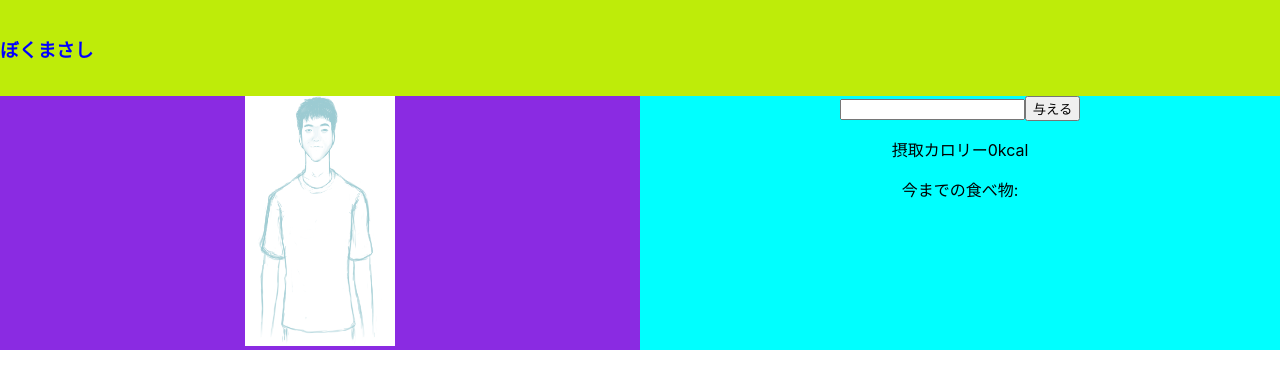
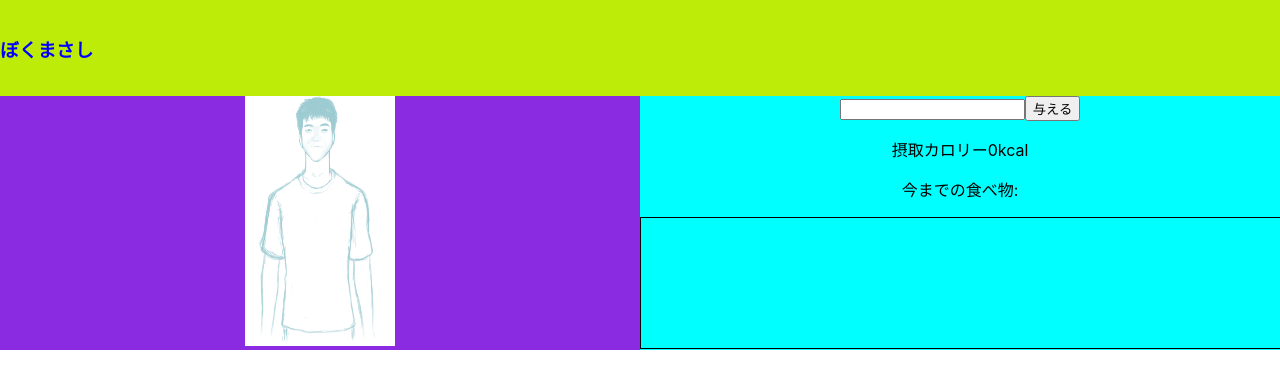
Before and after one commit to watnows/hackathon-2022-team2, a React (Create React App) app: page / in a window 1280 px wide. Shown: the top 388 px of the page. Built offline with nearby package versions, Linux system fonts and the light colour scheme.

Commit message:
スクロールボックス作成

```diff
--- a/src/App.js
+++ b/src/App.js
@@ -41,7 +41,7 @@ const Data = (props) => {
     const url = "https://dry-temple-23156.herokuapp.com/calorie"
 
     const [text, setText] = useState("")
-    const [addtexts, setTexts] = useState([""]);
+    const [addtexts, setTexts] = useState([]);
 
     const requestOptions = {
         method: 'POST',
@@ -89,10 +89,14 @@ const Data = (props) => {
                 <p>摂取カロリー{props.sumcalorie}kcal</p>
 
                 <p>今までの食べ物:</p>
-
+            <div class="box">
                 <ul>
-                    {addtexts.map((food, i) => <li key={i}>{food}</li>)}
+                    {addtexts.map((food, i) => <li key={i}>{food[0]}</li>)}
                 </ul>
+                <ul>
+                    {addtexts.map((food, i) => <li key={i}>{food[1]}kcal</li>)}
+                </ul>
+            </div>
                 {/* <img className={'size'+ sumcalorie} src={pic} alt="picture"/> */}
             </div>
         </div>
--- a/src/style/Data.css
+++ b/src/style/Data.css
@@ -6,3 +6,11 @@
 ul{
     list-style: none;
 }
+
+.box {
+    width: 100%;
+    height: 130px;
+    border: 1px solid #000;
+    overflow-y: scroll;
+    display: flex;
+  }
```
